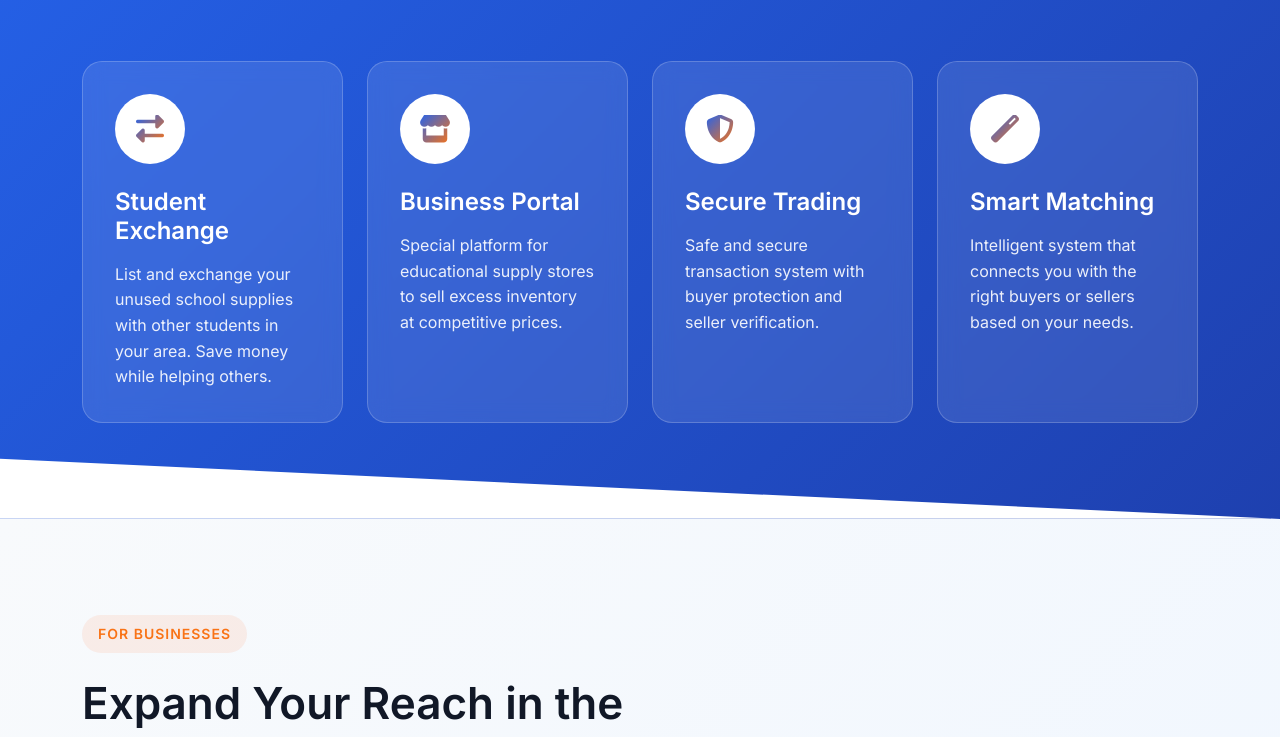
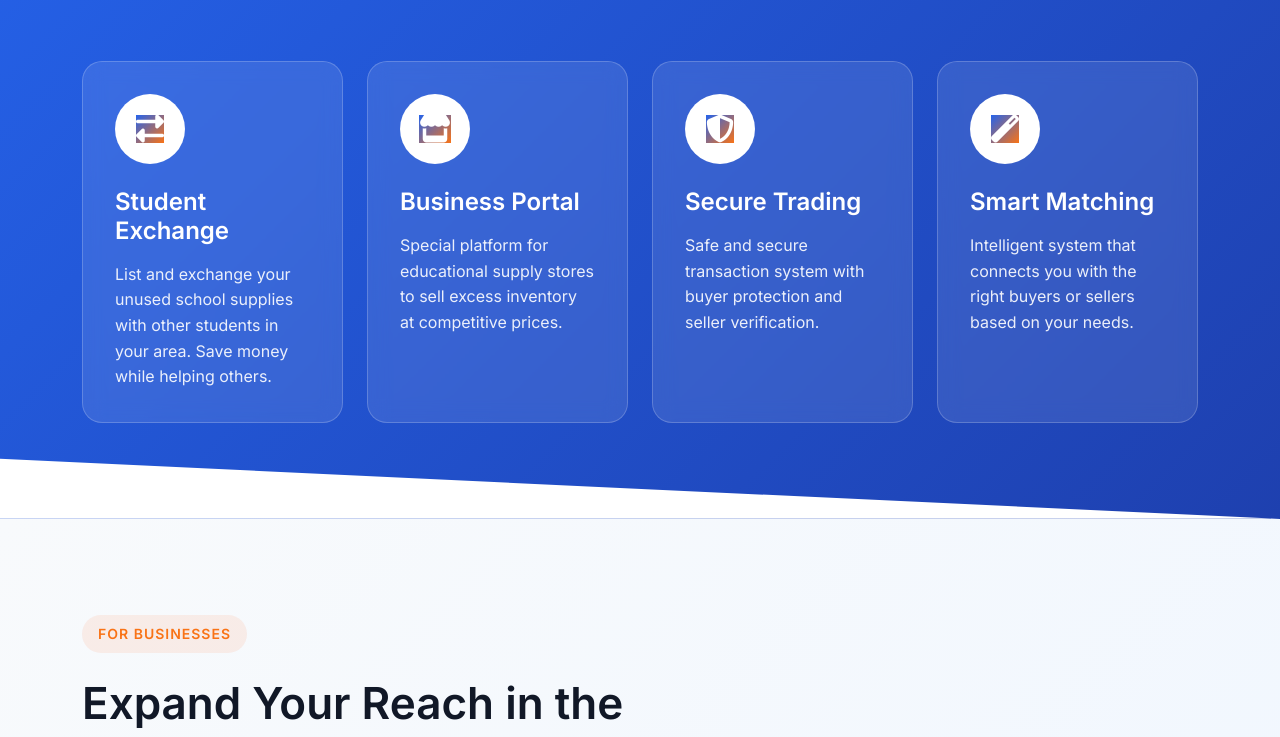
Before and after one commit to IsabelJavaS/Swapp-it-Project, a website with bundled scripts: page public/index.html in a window 1280 px wide. Shown: the part 3116-3853 px from the top of the page. Built offline with nearby package versions, Linux system fonts and the light colour scheme; no server answers; files whose address does not match are found by name.

Commit message:
Update style.css

```diff
--- a/public/css/style.css
+++ b/public/css/style.css
@@ -294,9 +294,9 @@ body {
 /* =========================================
    Main Content Spacing
    ========================================= */
-main {
+/* main { */
     /* ELIMINADO: width, max-width, margin, padding, overflow, box-shadow, border-radius, background, min-height, height, display, flex, grid, align-items, justify-content, position, top, left, right, bottom, z-index, transition, opacity, transform, etc. */
-}
+/* } */
 
 /* =========================================
    Hero Section Styles
@@ -867,8 +867,8 @@ main {
 .service-icon i {
     font-size: 1.75rem;
     background: linear-gradient(135deg, var(--swappit-blue) 0%, var(--swappit-orange) 100%);
-    -webkit-background-clip: text;
-    -webkit-text-fill-color: transparent;
+    --webkit-background-clip: text;
+    --webkit-text-fill-color: transparent;
 }
 
 .service-title {
@@ -1197,13 +1197,13 @@ html {
 }
 
 /* Section Transition Styles */
-section {
+/* section { */
     /* ELIMINADO: opacity, transform, transition, width, max-width, min-width, margin, padding, overflow, box-shadow, border-radius, background, min-height, height, display, flex, grid, align-items, justify-content, position, top, left, right, bottom, z-index, etc. */
-}
-
-section.visible {
+/* } */
+
+/* section.visible { */
     /* ELIMINADO: opacity, transform, transition, width, max-width, min-width, margin, padding, overflow, box-shadow, border-radius, background, min-height, height, display, flex, grid, align-items, justify-content, position, top, left, right, bottom, z-index, etc. */
-}
+/* } */
 
 /* Contact Page Custom Styles */
 .contact-svg-anim {
@@ -1910,7 +1910,6 @@ section.visible {
         width: 100%;
         max-width: 300px;
     }
-}
 
     .zone-stats {
         padding: 2rem 1rem;
```
